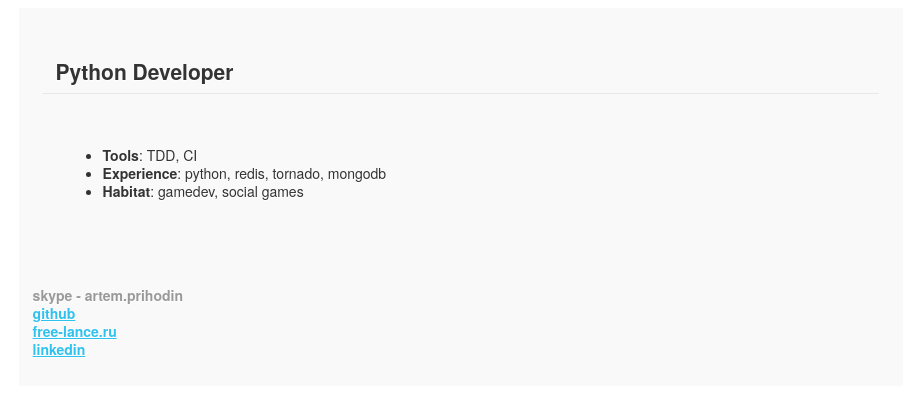
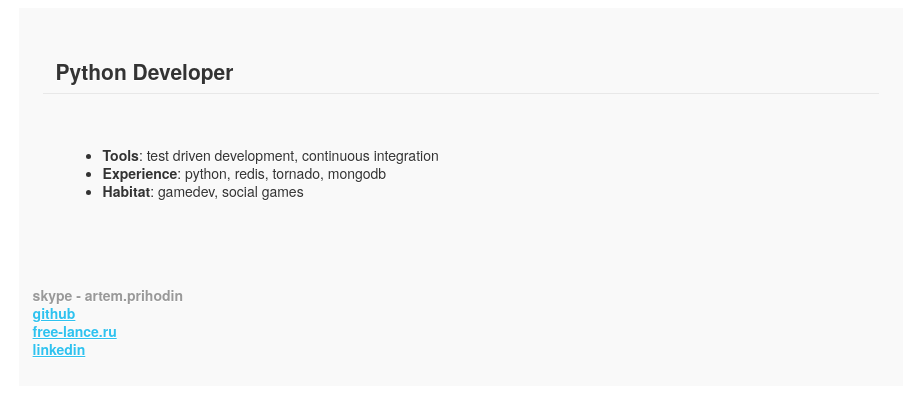
Before and after one commit to dsociative/home, a Jekyll site: the page built from index.md, in a window 1280 px wide. Shown: the top 396 px of the page, without its empty margins (179-1089 px from the left). Built offline with Jekyll 4.4.1, drawn with Linux system fonts in a browser that asks for light colours.

Commit message:
Updated index.md

```diff
--- a/index.md
+++ b/index.md
@@ -5,6 +5,6 @@ head: Python Developer
 keywords: Python, Developer, Tornado, Redis, CI, TDD, Разработчик, Freelance, Artem Prikhodin, Артем Приходин, Backend
 ---
 
-* **Tools**: TDD, CI
+* **Tools**: test driven development, continuous integration
 * **Experience**: python, redis, tornado, mongodb
 * **Habitat**: gamedev, social games
```
